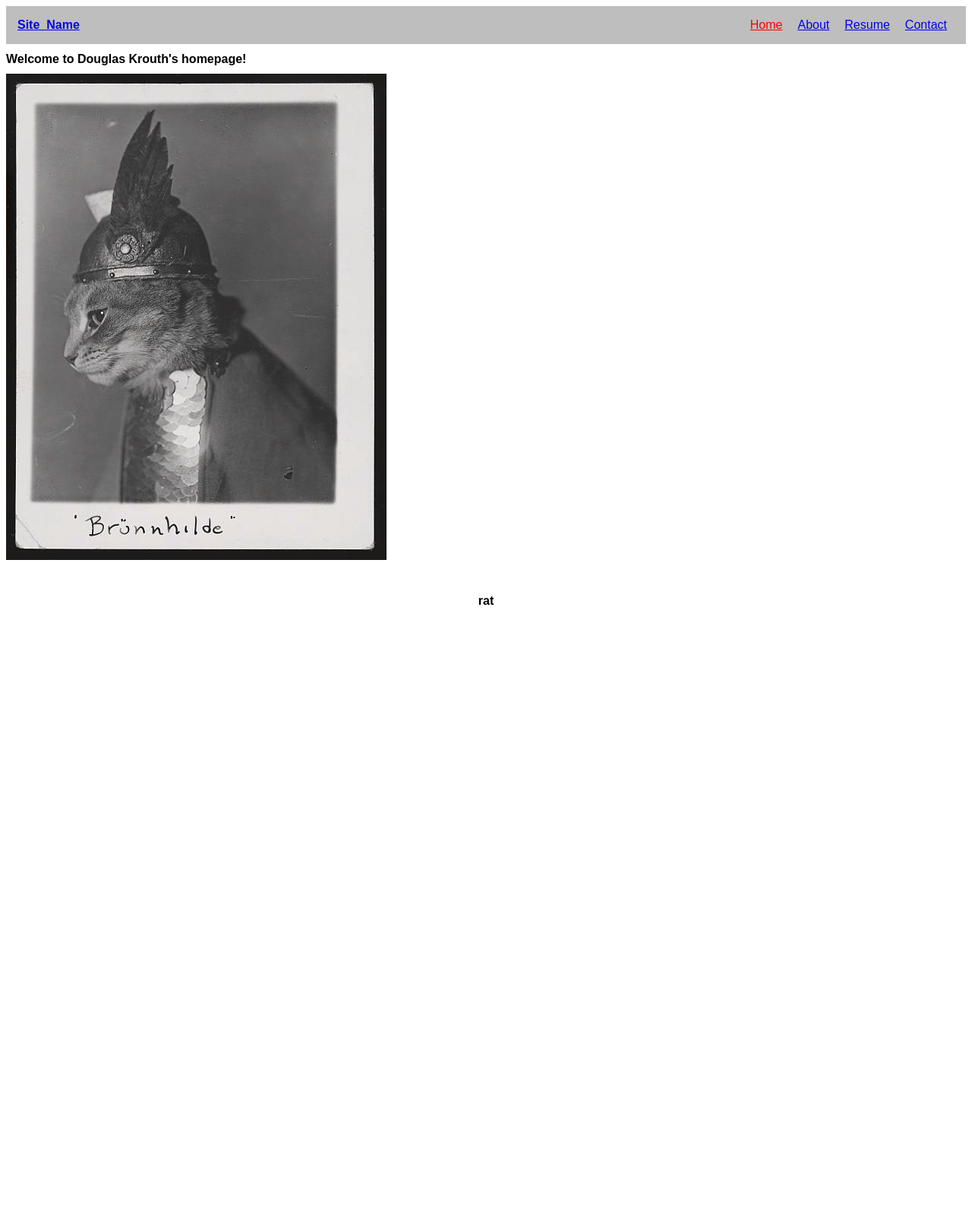
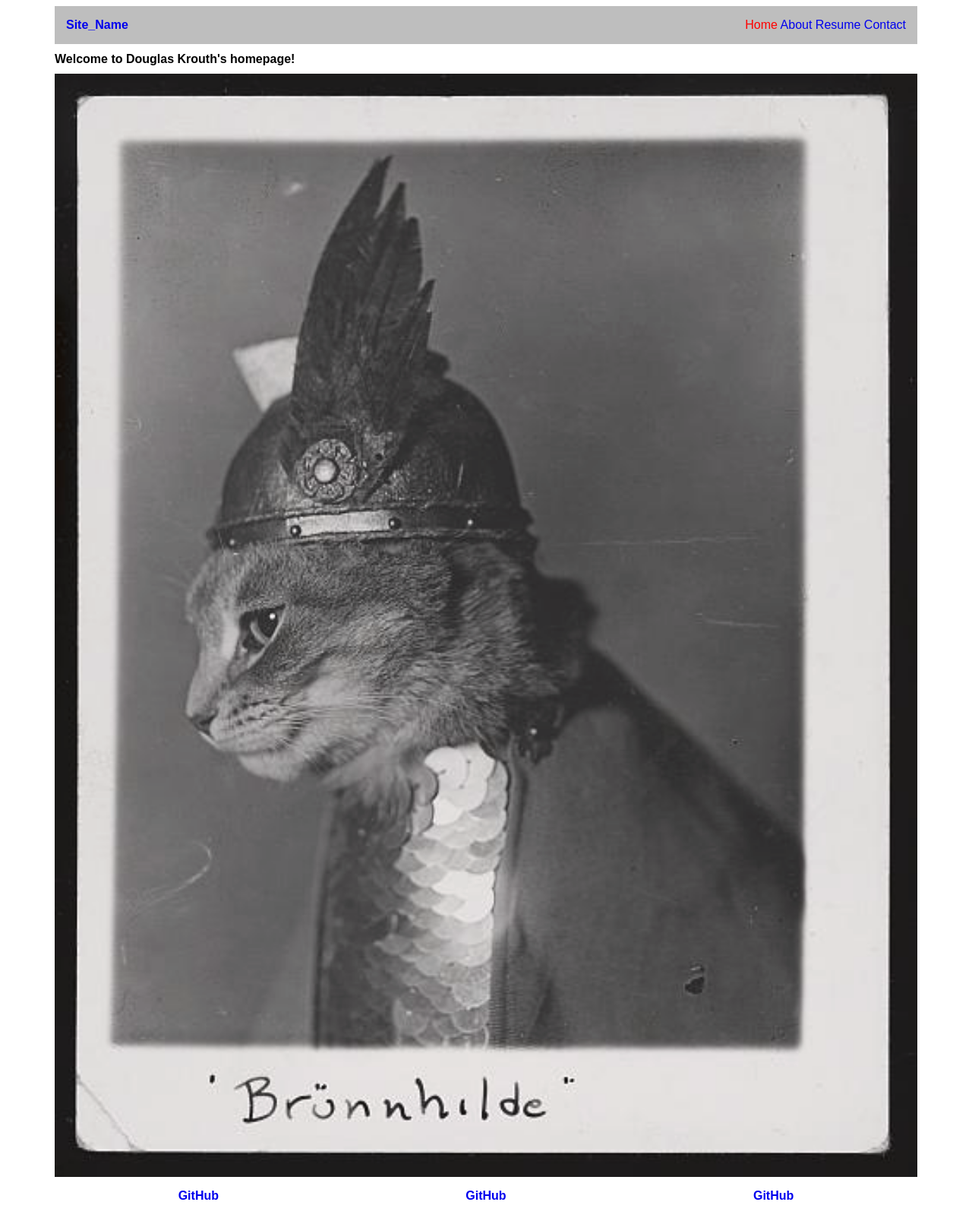
Before and after one commit to DouglasKrouth/DouglasKrouth.github.io, a Jekyll site: the page built from index.html, in a window 1280 px wide. Shown: the whole page at 76% size. Built offline with Jekyll 4.4.1, drawn with Linux system fonts in a browser that asks for light colours; before the commit the page ends 900 px from its top, so only the background shows below that.

Commit message:
misc formatting

```diff
--- a/_includes/footer.html
+++ b/_includes/footer.html
@@ -7,8 +7,9 @@
 
 <body>
     <footer>
-
-        rat
+        <a class="footer_link" href="https://github.com/DouglasKrouth">GitHub</a>
+        <a class="footer_link" href="https://github.com/DouglasKrouth">GitHub</a>
+        <a class="footer_link" href="https://github.com/DouglasKrouth">GitHub</a>
     </footer>
 </body>
 
--- a/assets/css/navbar.css
+++ b/assets/css/navbar.css
@@ -11,15 +11,12 @@
     padding: 0 15px;
 }
 
-.nav_list {
+#nav_list {
     display: flex;
     flex-direction: row;
-    justify-content: space-around;
-
+    justify-content: space-between;
 }
 
-.nav_link {
+#nav_link {
     display: flex;
-    justify-content: space-evenly;
-    padding: 10px;
 }
--- a/assets/css/styles.css
+++ b/assets/css/styles.css
@@ -3,11 +3,37 @@
     font-size: 16px;
 }
 
+body {
+    display: flex;
+    flex-direction: column;
+    justify-content: center;
+    align-items: stretch;
+    padding-left: 5%;
+    padding-right: 5%;
+    flex-grow: 1;
+}
+
 footer {
     display: flex;
     flex-direction: row;
-    justify-content: center;
     align-items: center;
+    justify-content: space-around;
     font-weight: bold;
-    height: 100px;
+    height: 50px;
 }
+
+a:link {
+    text-decoration: none;
+}
+
+a:visited {
+    text-decoration: none;
+}
+
+a:hover {
+    text-decoration: underline;
+}
+
+a:active {
+    text-decoration: underline;
+}
```
